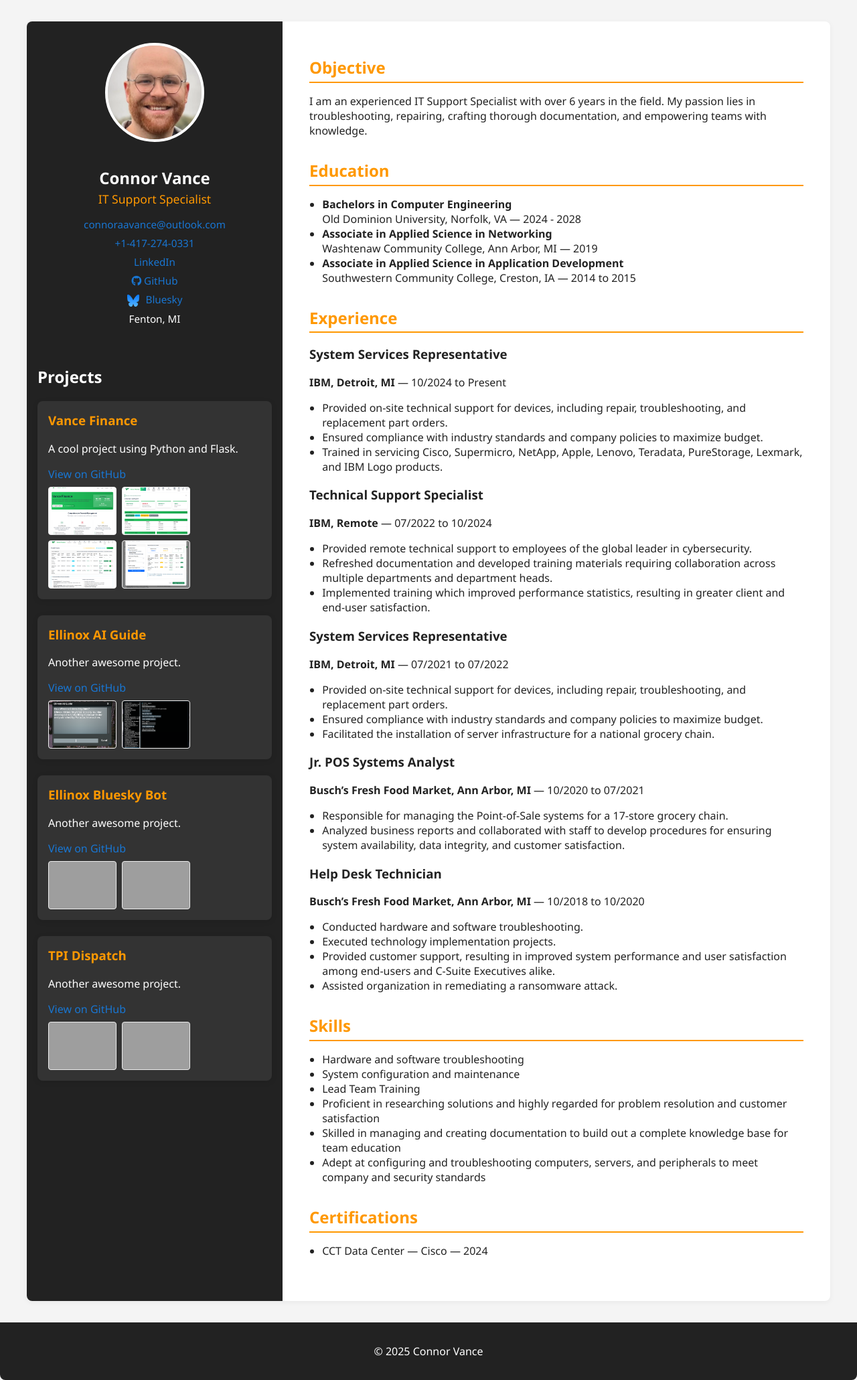
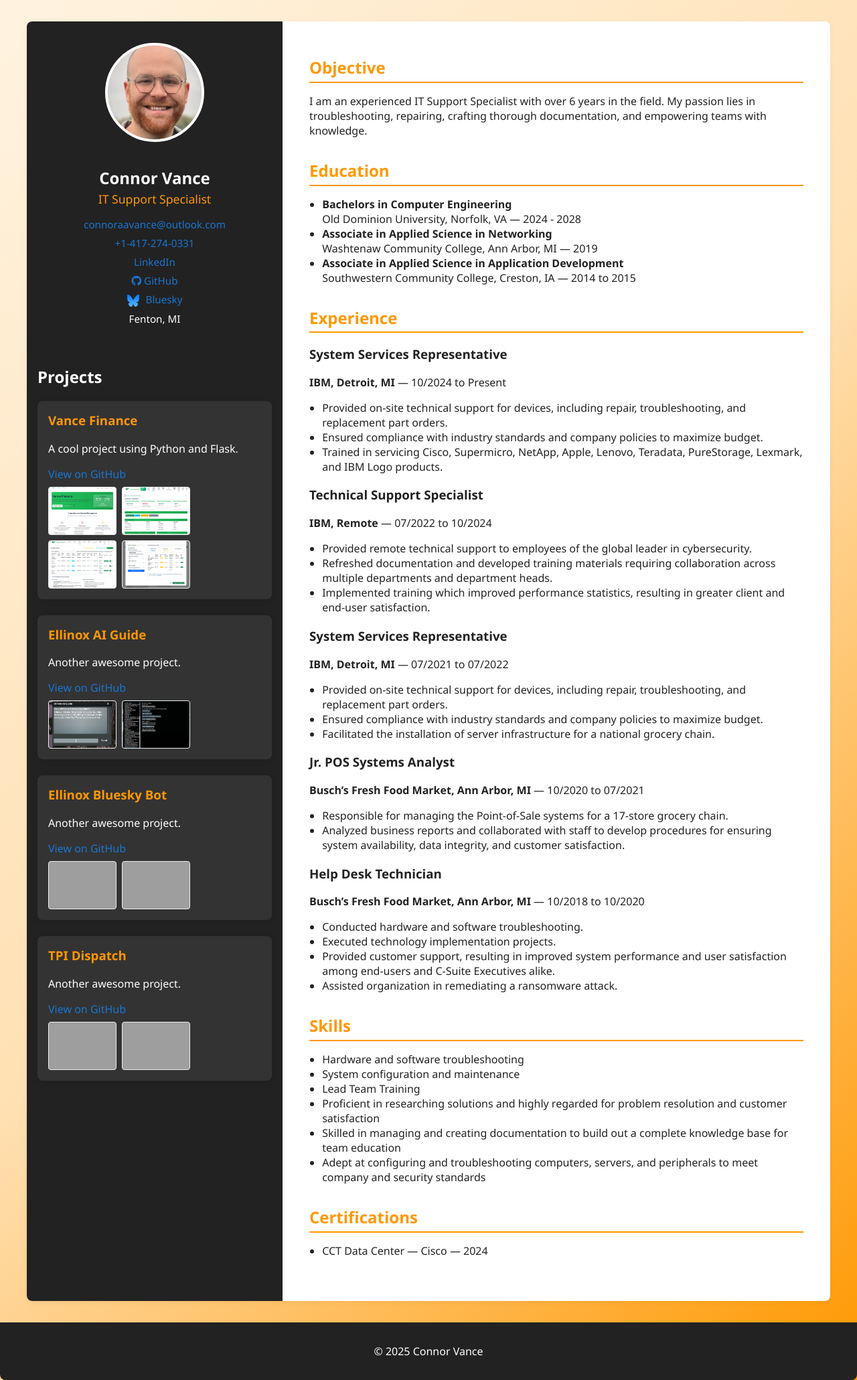
Before and after one commit to caavme/caav.me, a Flask app: page / in a window 1280 px wide. Shown: the whole page at 67% size. Run offline with Flask 3, Linux system fonts and the light colour scheme; grey boxes are pictures that could not be loaded.

Commit message:
Added background gradient

```diff
--- a/portfolio/static/style.css
+++ b/portfolio/static/style.css
@@ -1,7 +1,7 @@
 body {
     font-family: 'Segoe UI', Arial, sans-serif;
     margin: 0;
-    background: #f4f4f4;
+    background: linear-gradient(135deg, #fff3e0 0%, #ffe0b2 50%, #ff9800 100%);
     color: #222;
 }
 
```
